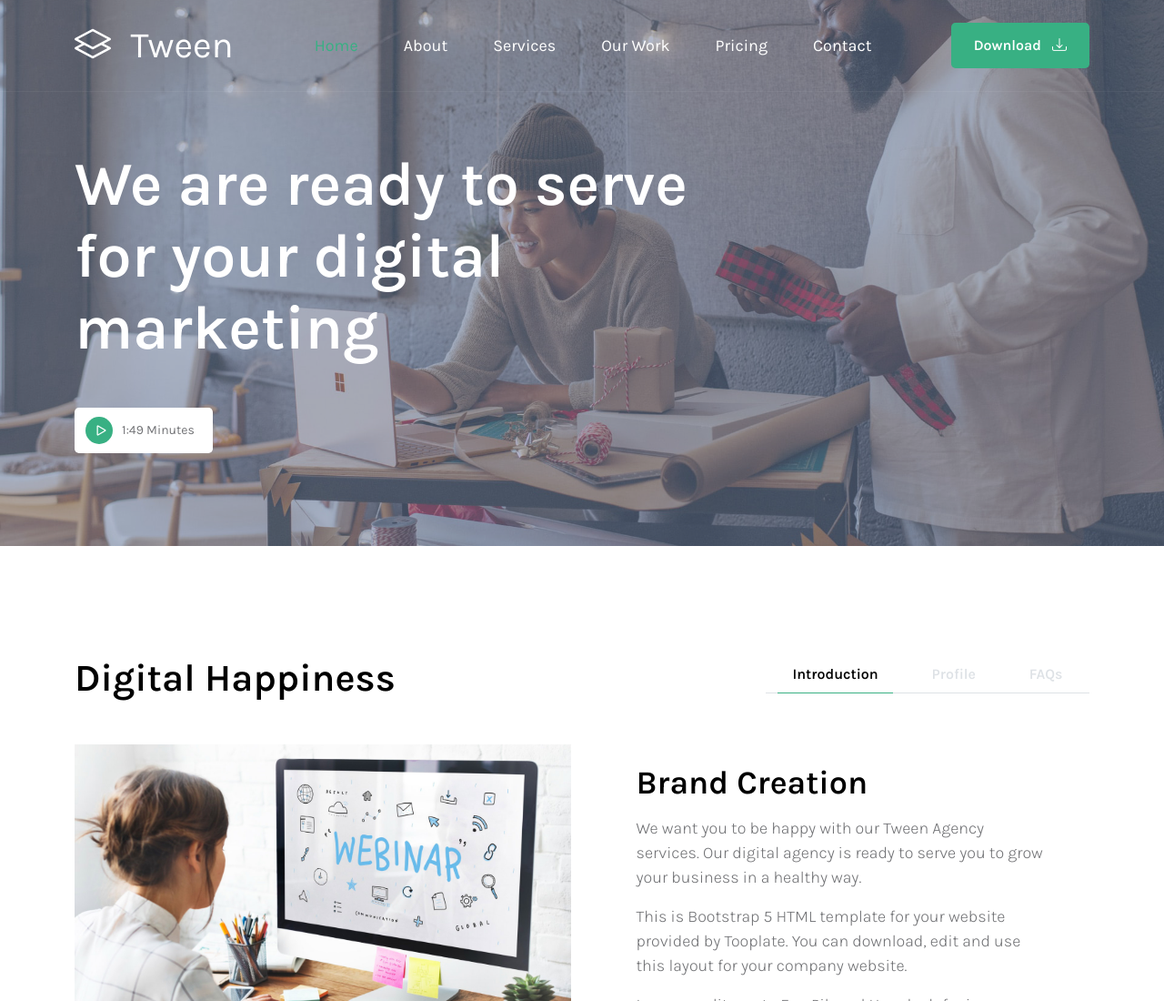
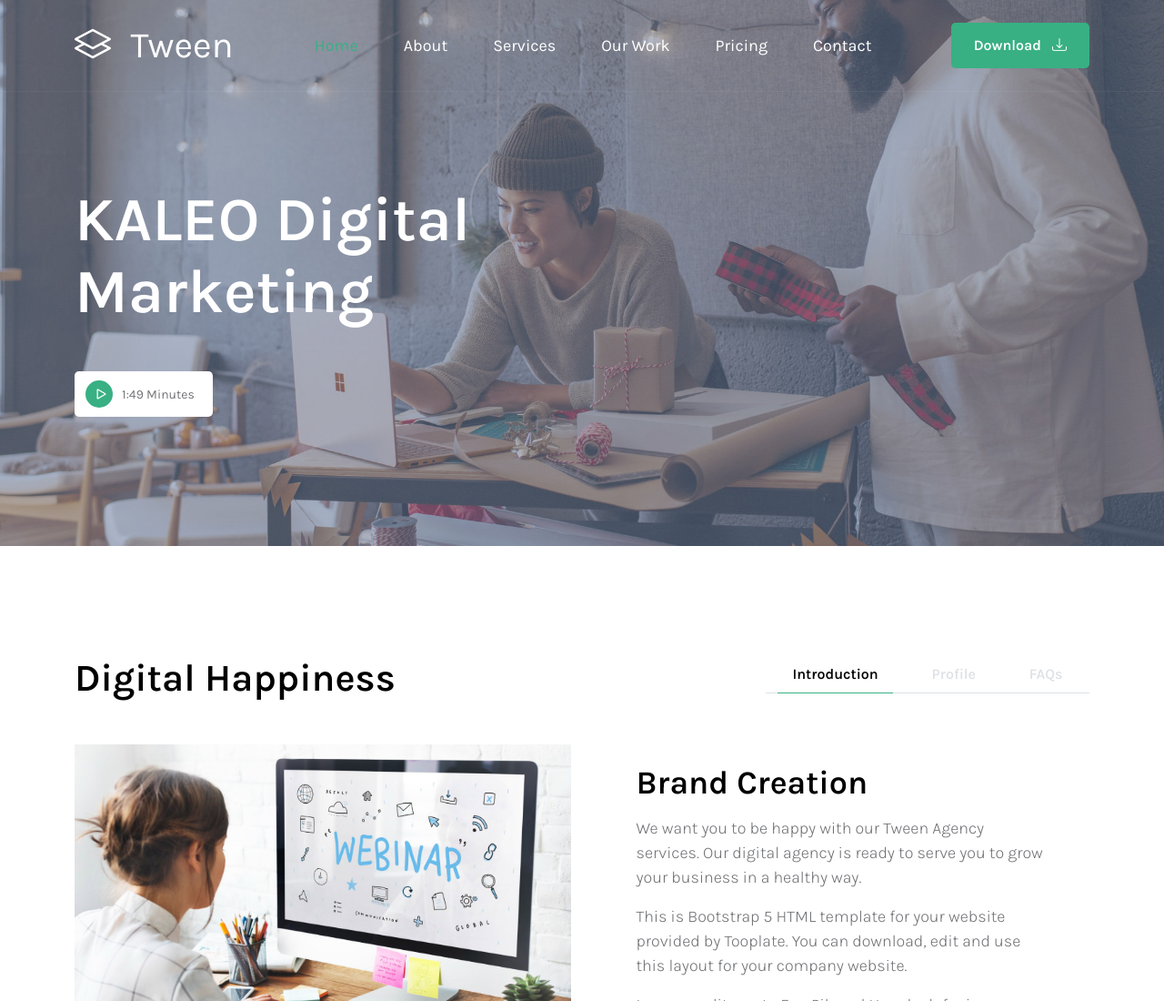
Before and after one commit to techmapil/tweeny_web_project, a plain HTML site: page index.html in a window 1280 px wide. Shown: the top 1100 px of the page at 91% size. Drawn offline with Linux system fonts and the light colour scheme.

Commit message:
updated hero section

```diff
--- a/index.html
+++ b/index.html
@@ -7,7 +7,7 @@
         <meta name="description" content="">
         <meta name="author" content="">
 
-        <title>Tween Digital Agency HTML Template</title>
+        <title>Kaleo Digital Tech</title>
 
         <!-- CSS FILES -->
         <link rel="preconnect" href="https://fonts.googleapis.com">
@@ -97,7 +97,7 @@ https://www.tooplate.com/view/2128-tween-agency
 
                         <div class="col-lg-8 col-12">
                             <div class="heroText">
-                                <h1 class="text-white mb-lg-5 mb-4">We are ready to serve for your digital marketing</h1>
+                                <h1 class="text-white mb-lg-5 mb-4">KALEO Digital Marketing</h1>
 
                                 <a href="https://www.youtube.com/watch?v=AYaHuZ4BB6Y" class="popup-youtube play-icon-wrap d-flex align-items-center">
                                     <i class="bi-play play-icon"></i>
```
